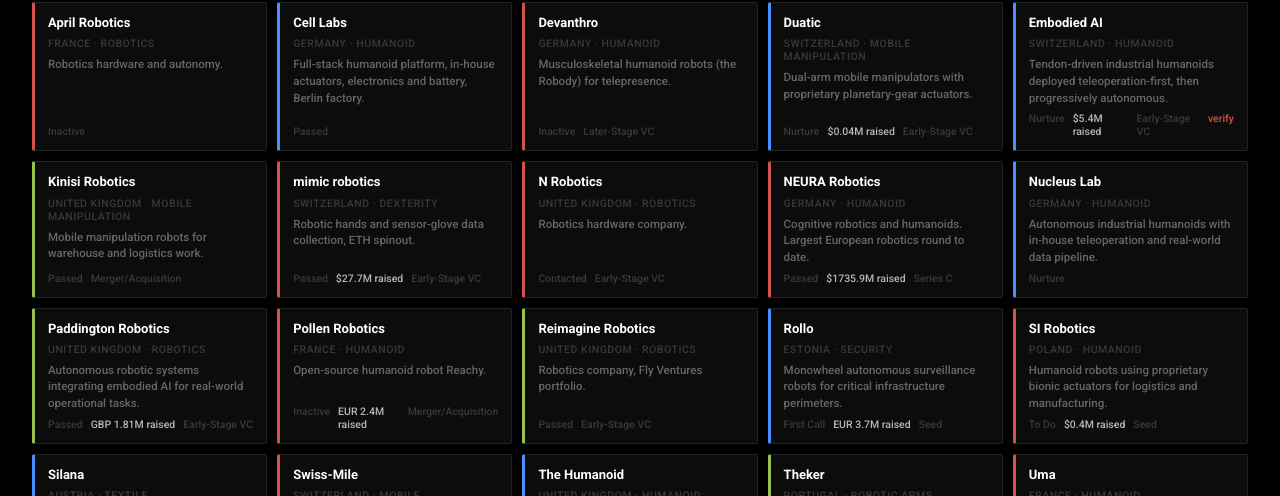
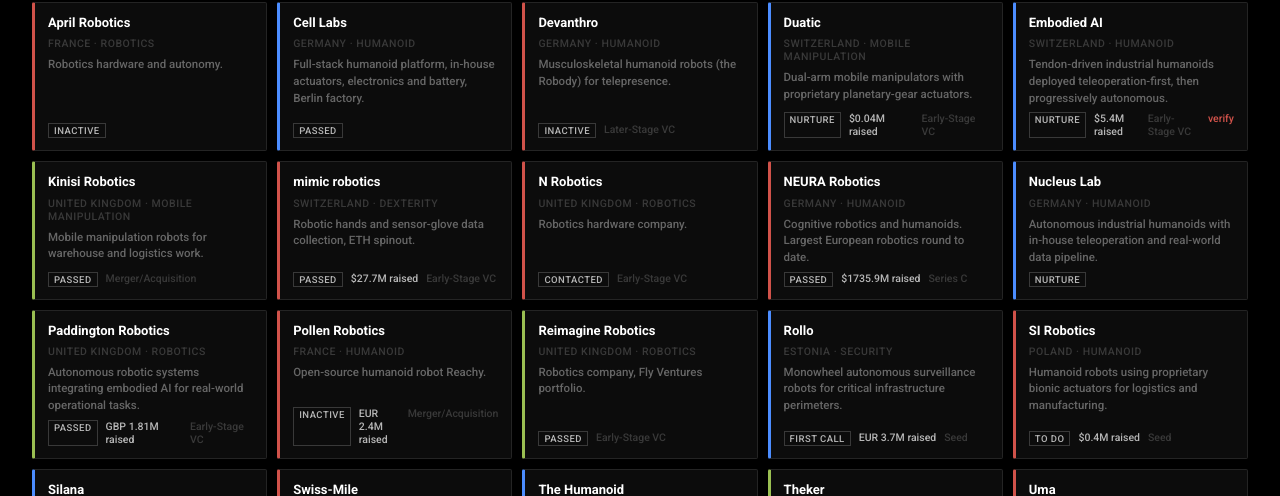
Before and after one commit to ApplegateCorp/singular-robotics-map, a Next.js app: page / in a window 1280 px wide. Shown: the part 291-787 px from the top of the page. Built offline with nearby package versions, Linux system fonts and the light colour scheme; no server answers; the database is empty.

Commit message:
Add files via upload

```diff
--- a/app/globals.css
+++ b/app/globals.css
@@ -133,3 +133,5 @@
   .fgrid { grid-template-columns: 1fr; }
   .legend { margin-left: 0; }
 }
+
+.affpill { font-size: 9.5px; text-transform: uppercase; letter-spacing: .05em; color: var(--grey3); border: 1px solid var(--grey1); padding: 1px 5px; }
```
